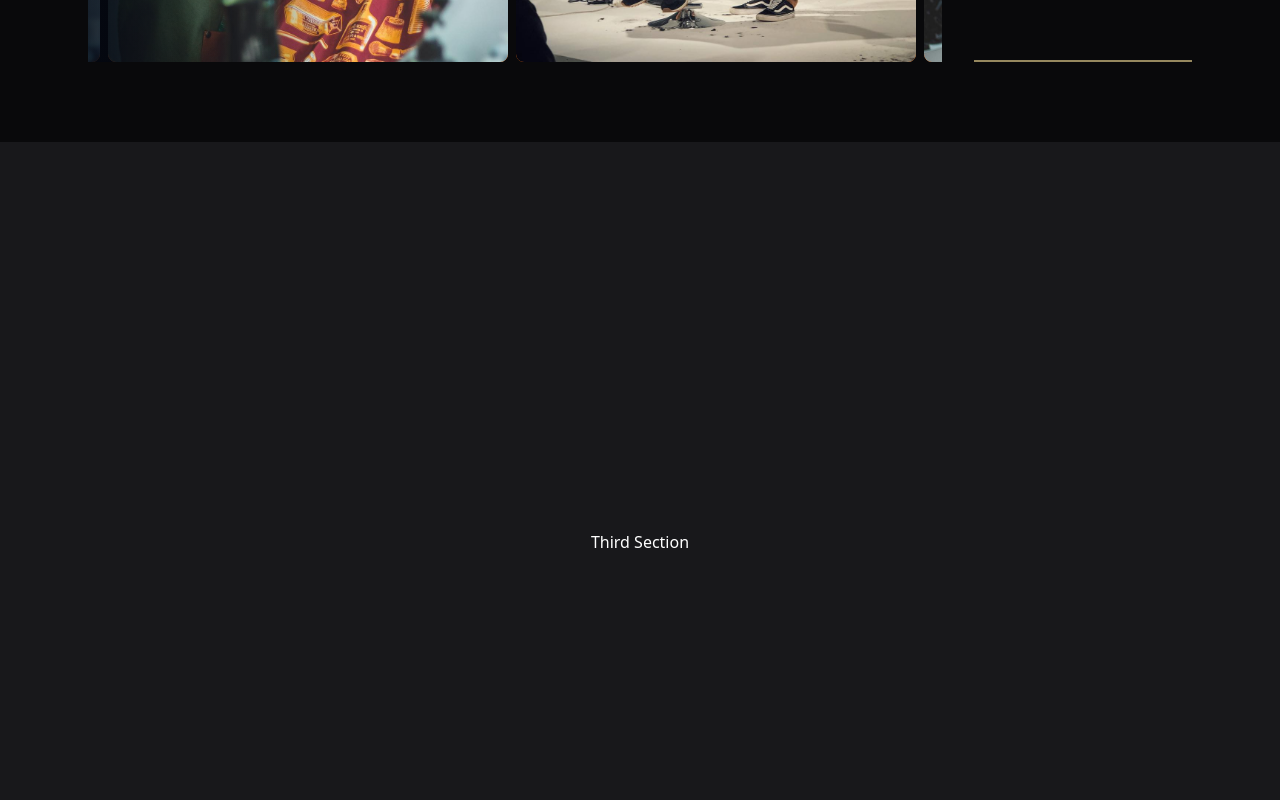
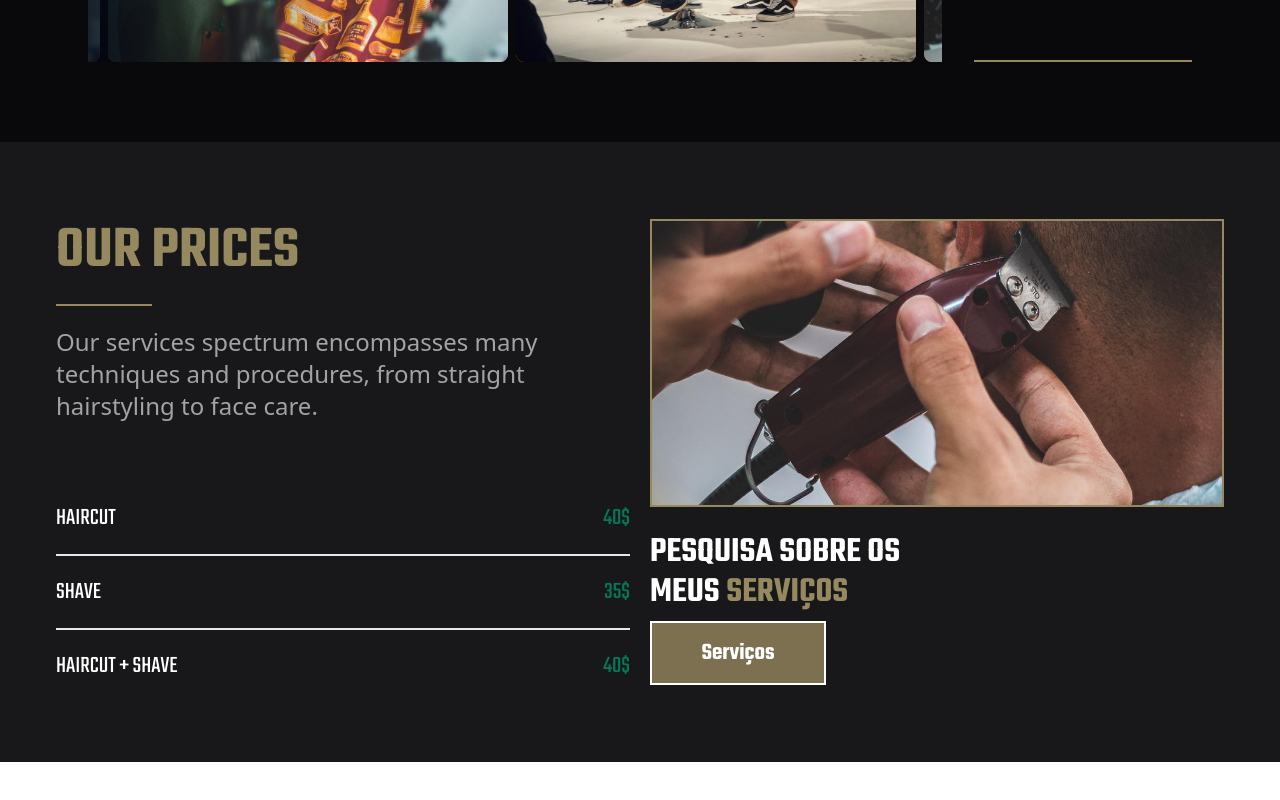
Before and after one commit to danielferreira-dias/rikbarber-react-project, a React (Vite) app: page / in a window 1280 px wide. Shown: the part 1314-2114 px from the top of the page. After the commit the page ends 2076 px from the top, so only its background shows below. Built offline with nearby package versions, Linux system fonts and the light colour scheme.

Commit message:
Update on the Section about Prices

```diff
--- a/src/App.tsx
+++ b/src/App.tsx
@@ -3,6 +3,7 @@ import './App.css'
 import Gallery from './Components/Gallery';
 import { Navbar } from './Components/Navbar'
 import Home from './Components/Home';
+import Prices from './Components/Prices';
 
 import { motion, useScroll, useSpring } from "framer-motion";
 
@@ -29,8 +30,8 @@ function App() {
         <Gallery />
       </section>
 
-      <section className='w-full bg-zinc-900 h-screen flex justify-center items-center'>
-        <div className="text-white">Third Section</div>
+      <section className='w-full bg-zinc-900 h-fit py-10 flex flex-col  justify-center items-center'>
+        <Prices />
       </section>
 
     </div>
--- a/src/Components/Navbar.tsx
+++ b/src/Components/Navbar.tsx
@@ -24,7 +24,7 @@ const Navbar = () => {
                     <div className='h-14 w-32 xl:w-72'>
                         <img src="https://cutstyle.true-emotions.studio/dark-beard/wp-content/uploads/sites/4/2018/08/logo-db2.svg" alt="Logo" className='h-14 w-24 md:w-28 lg:h-18 lg:w-32 xl:w-72' />
                     </div>
-                    <div className='hidden md:flex gap-x-2 teko text-2xl 2xl:text-4xl'>
+                    <div className='hidden md:flex gap-x-2 teko text-2xl xl:text-3xl 2xl:text-4xl'>
                         {menuItems.map(item => (
                             <div key={item.id} className="py-5 text-white  font-semibold hover:transform hover:scale-105 transition-transform">
                                 <a href="" className='p-5'>{item.label}</a>
--- /dev/null
+++ b/src/Components/Prices.tsx
@@ -0,0 +1,51 @@
+import React from 'react'
+
+const Prices = () => {
+    return (
+        <div className='h-fit flex flex-col md:flex-row md:gap-x-5 py-5 px-5 xs:px-10 sm:px-14 gap-y-5'>
+            <div className='flex flex-col h-1/2 gap-y-10 md:w-1/2 py-5'>
+                <div className='flex flex-col'>
+                    <h1 className='text-4xl xs:text-5xl sm:text-6xl 2xl:text-8xl text-custom-gold teko'>
+                        OUR <span className='text-4xl xs:text-5xl sm:text-6xl 2xl:text-8xl text-custom-gold teko'>PRICES</span>
+                    </h1>
+                    <div className='h-1 border-b-2 border-custom-gold w-1/6 my-5'></div>
+                    <p className='text-neutral-400 text-lg xs:text-xl sm:text-2xl'>
+                        Our services spectrum encompasses many techniques and procedures, from straight hairstyling to face care.
+                    </p>
+                </div>
+                <div className='flex flex-col mt-10 text-2xl'>
+                    <ul className='teko-secondary text-white flex flex-col gap-y-5'>
+                        <li className='flex justify-between border-b-2 pb-5'>
+                            <p className='w-fit'>HAIRCUT</p>
+                            <p className='w-fit text-emerald-700'>40$</p>
+                        </li>
+                        <li className='flex justify-between border-b-2 pb-5'>
+                            <p className='w-fit'>SHAVE</p>
+                            <p className='w-fit text-emerald-700'>35$</p>
+                        </li>
+                        <li className='flex justify-between'>
+                            <p className='w-fit'>HAIRCUT + SHAVE</p>
+                            <p className='w-fit text-emerald-700'>40$</p>
+                        </li>
+                    </ul>
+                </div>
+            </div>
+            <div className='w-full md:w-1/2 flex flex-col justify-center md:text-left md:justify-evenly md:items-start teko'>
+                <img
+                    src="tools.jpg"
+                    alt="Barber tools"
+                    className='w-full h-72 object-cover border-custom-gold border-2'
+                />
+                <div className='flex flex-row md:flex-col justify-between mt-10 gap-x-2 md:gap-y-2 md:mt-2'>
+                    <h1 className=' text-2xl xs:text-3xl sm:text-4xl 2xl:text-6xl w-2/3 text-white'>PESQUISA SOBRE OS MEUS <span className='text-custom-gold'>SERVIÇOS</span></h1>
+                    <button className='w-32 h-16 md:w-44 2xl:w-64 2xl:h-28 bg-custom-gold bg-opacity-80 border-white border-2'>
+                        <a href="#" className='text-white text-xl md:text-2xl 2xl:text-4xl font-semibold'>Serviços</a>
+                    </button>
+
+                </div>
+            </div>
+        </div>
+    )
+}
+
+export default Prices
--- a/src/index.css
+++ b/src/index.css
@@ -48,3 +48,10 @@
     font-weight: 600;
     font-style: normal;
   }
+
+  .teko-secondary{
+    font-family: "Teko", sans-serif;
+    font-optical-sizing: auto;
+    font-weight: 400;
+    font-style: normal;
+  }
```
Also changed, not shown: public/rik.jpg (added), public/tools.jpg (added).
